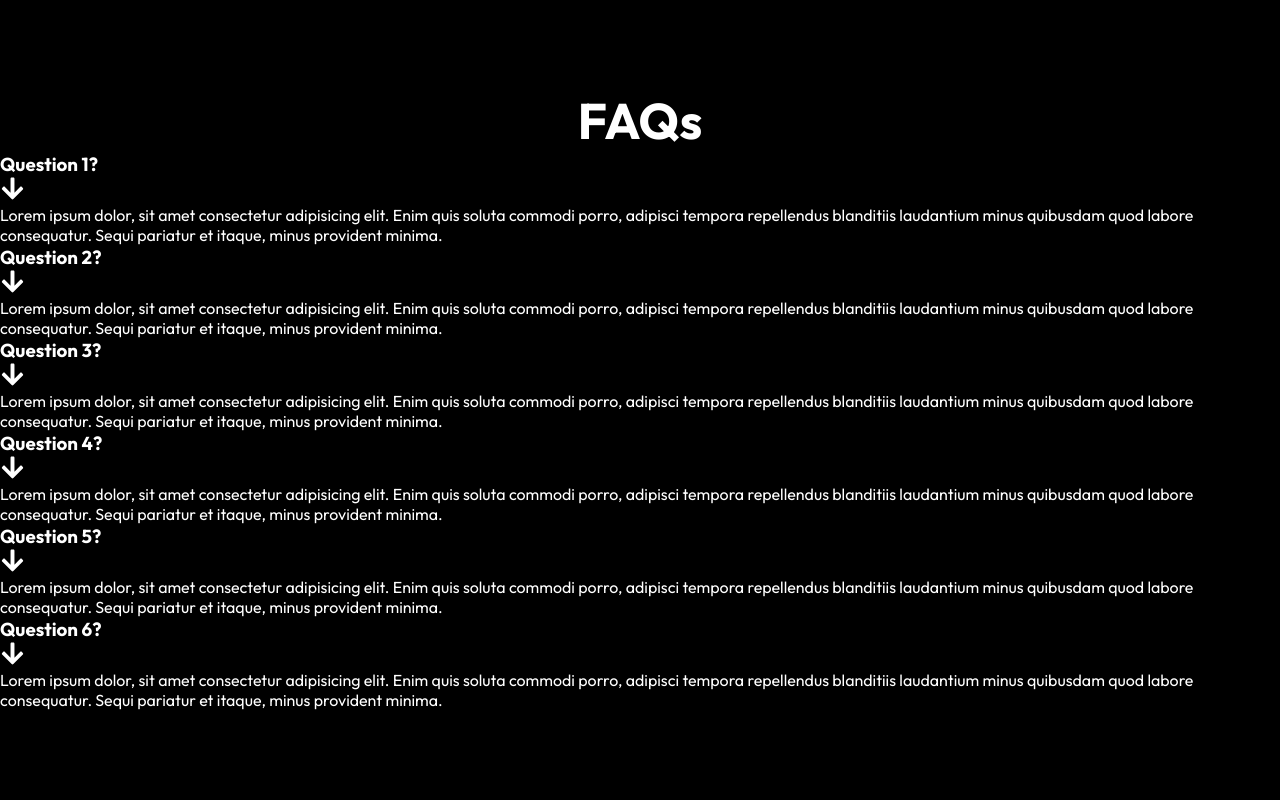
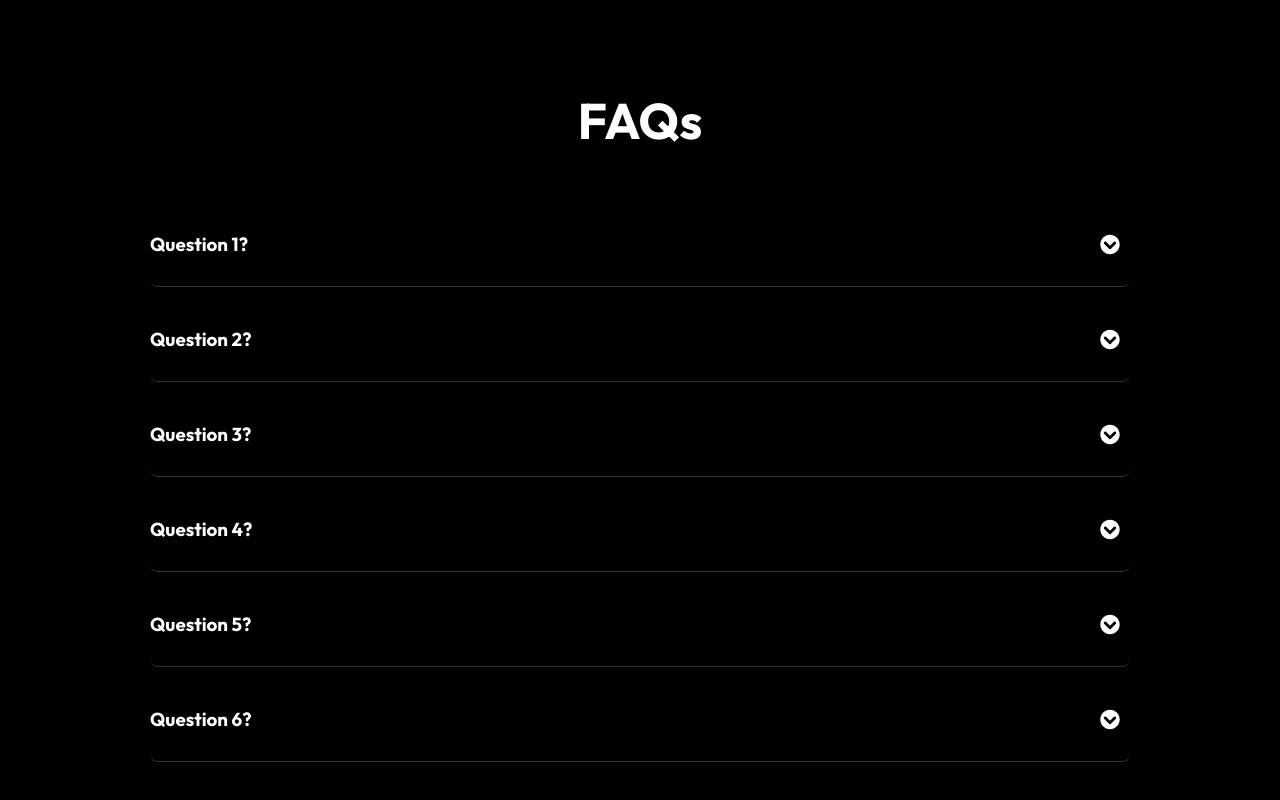
Before and after one commit to PrachiKS/glxtrvl-Project, a React (Vite) app: page / in a window 1280 px wide. Shown: the part 2455-3255 px from the top of the page. Before the commit the page ends 3165 px from the top, so only its background shows below. Built offline with nearby package versions, Linux system fonts and the light colour scheme.

Commit message:
FAQ Section enhance  is added

```diff
--- a/src/Pages/Home/Components/Faq.jsx
+++ b/src/Pages/Home/Components/Faq.jsx
@@ -1,13 +1,18 @@
 import React from "react";
-import { FaArrowUp, FaArrowDown } from 'react-icons/fa'; // From Font Awesome
+import { FaChevronCircleUp, FaChevronCircleDown } from 'react-icons/fa'; // From Font Awesome
 import { useState } from "react";
 
 const Faq = () => {
-const [click, setClick] = useState(false)
+  const [clickedIndex, setClickedIndex] = useState(null);
 
-  const handleClick = () => {
-    setClick(!click)
-  }
+  const handleClick = (i) => {
+    // 2. If the same index is clicked again, close it (set to null)
+    // Otherwise, set it to the new index
+    if (clickedIndex === i) {
+      return setClickedIndex(null);
+    }
+    setClickedIndex(i);
+  };
 
   const data = [
     {
@@ -41,33 +46,34 @@ const [click, setClick] = useState(false)
         "Lorem ipsum dolor, sit amet consectetur adipisicing elit. Enim quis soluta commodi porro, adipisci tempora repellendus blanditiis laudantium minus quibusdam quod labore consequatur. Sequi pariatur et itaque, minus provident minima.",
     }
   ];
+
+
+
   return (
     <>
       <h1 className="Heading">FAQs</h1>
       <section className="faq">
         <div className="item">
           {
-            data.map((item) => {
+            data.map((item, i) => {
               return (
-                <>
-                  <div className="question" key={item.question}>
+                <div className="wrapper" key={i}>
+                  <div className="question" onClick={() => handleClick(i)}>
                     <h3>{item.question}</h3>
-                    <div className="hamburger" onClick={handleClick}>
-                            {
-
-                            click ? (
-                              <FaArrowUp style={{color : "white"}} size={25}/>
-                            ):(
-                              <FaArrowDown style={{color : "white"}} size={25}/>
-                            )
-                            }
+                    <div className="Arrow">
+                      {clickedIndex === i ? (
+                        <FaChevronCircleUp style={{ color: "white" }} size={25} />
+                      ) : (
+                        <FaChevronCircleDown style={{ color: "white" }} size={25} />
+                      )}
+                    </div>
                   </div>
+                  <div className={`answers ${clickedIndex === i ? 'show' : ''}`}>
+                    <div className="content-inner">
+                      <p>{item.answers}</p>
+                    </div>
                   </div>
-
-                  <div className="answers" key={item.answers}>
-                    <p>{item.answers}</p>
-                  </div>
-                </>
+                </div>
               )
             })
           }
--- a/src/Pages/Home/Home.css
+++ b/src/Pages/Home/Home.css
@@ -87,6 +87,7 @@
     width: 100%;
     height: auto;
   }
+
   .about .content {
     align-items: center;
   }
@@ -109,14 +110,16 @@
   position: relative;
   display: flex;
   align-items: center;
-    max-width: 1200px; /* Adjust based on your layout */
+  max-width: 1200px;
+  /* Adjust based on your layout */
   margin: 0 auto;
 }
 
 .Service-Slider {
   display: flex;
   gap: 20px;
-    overflow-x: hidden; /* Hide the extra images */
+  overflow-x: hidden;
+  /* Hide the extra images */
   scroll-behavior: smooth;
   padding: 20px 0;
   width: 100%;
@@ -124,7 +127,8 @@
 }
 
 .Service-Card {
-    flex: 0 0 calc(25% - 15px); /* (100% / 4) minus gap adjustment */
+  flex: 0 0 calc(25% - 15px);
+  /* (100% / 4) minus gap adjustment */
   min-width: calc(25% - 15px);
 }
 
@@ -138,7 +142,7 @@
 
 .Service-Card img:hover {
   transform: scale(1.05);
-    box-shadow: 0 4px 15px rgba(0,0,0,0.3);
+  box-shadow: 0 4px 15px rgba(0, 0, 0, 0.3);
   cursor: pointer;
 }
 
@@ -160,8 +164,13 @@
   align-items: center;
 }
 
-.Left-Arrow { left: -60px; }
-.Right-Arrow { right: -60px; }
+.Left-Arrow {
+  left: -60px;
+}
+
+.Right-Arrow {
+  right: -60px;
+}
 
 /* Responsive Breakpoints */
 /* Tablet View: 2 Images */
@@ -170,8 +179,14 @@
     flex: 0 0 calc(50% - 10px);
     min-width: calc(50% - 10px);
   }
-    .Left-Arrow { left: 0; }
-    .Right-Arrow { right: 0; }
+
+  .Left-Arrow {
+    left: 0;
+  }
+
+  .Right-Arrow {
+    right: 0;
+  }
 }
 
 /* Mobile View: 1 Image */
@@ -180,6 +195,7 @@
     flex: 0 0 100%;
     min-width: 100%;
   }
+
   .Slider-Container {
     padding: 0 10px;
   }
@@ -187,7 +203,7 @@
 
 /* ***************************** Service css ****************************** */
 
-.call-to-action{
+.call-to-action {
   width: 100%;
   height: 300px;
   background-color: #080808;
@@ -198,39 +214,40 @@
   flex-direction: column;
 }
 
-.call-to-action h2{
+.call-to-action h2 {
   font-size: 40px;
 }
 
-.call-to-action button{
+.call-to-action button {
   padding: 10px 40px;
   background-color: transparent;
   border: 1px solid white;
 }
 
-@media (max-width:800px){
+@media (max-width:800px) {
   .call-to-action {
     height: 250px;
     gap: 30px;
   }
-  .call-to-action h2{
+
+  .call-to-action h2 {
     font-size: 30px;
   }
 
-  .call-to-action button{
+  .call-to-action button {
     padding: 8px 30px;
   }
 }
 
-@media (max-width:450px){
+@media (max-width:450px) {
 
-  .call-to-action h2{
+  .call-to-action h2 {
     font-size: 20px;
   }
 }
 
 /* ***************************** Modal css ****************************** */
-.overlay{
+.overlay {
   position: fixed;
   top: 0;
   left: 0;
@@ -240,10 +257,10 @@
   display: flex;
   justify-content: center;
   align-items: center;
-  background-color: rgba(0,0,0,0.8);
+  background-color: rgba(0, 0, 0, 0.8);
 }
 
-.overlay .modal{
+.overlay .modal {
   width: 600px;
   height: 400px;
   background-color: #080808;
@@ -255,7 +272,7 @@
   position: relative;
 }
 
-.overlay .modal .cross{
+.overlay .modal .cross {
   position: absolute;
   right: 20px;
   top: 20px;
@@ -263,7 +280,7 @@
 }
 
 @media (max-width:700px) {
-  .overlay .modal{
+  .overlay .modal {
     width: 500px;
     height: 250px;
     padding: 15px 30px;
@@ -271,9 +288,80 @@
 }
 
 @media (max-width:500px) {
-  .overlay .modal{
+  .overlay .modal {
     width: 300px;
     height: 350px;
     padding: 15px 30px;
   }
 }
+
+/* ***************************** FAQ css ****************************** */
+
+.faq {
+  width: 100%;
+  padding: 50px 150px;
+  box-sizing: border-box;
+}
+
+.faq .item {
+  display: flex;
+  flex-direction: column;
+  gap: 10px;
+  width: 100%;
+}
+
+.faq .item .wrapper {
+  width: 100%;
+  padding: 10px 0;
+  border-radius: 8px;
+  border-bottom: 1px solid rgba(255, 255, 255, 0.2);
+  transition: all 0.3s ease;
+}
+
+.faq .item .question {
+  width: 100%;
+  display: flex;
+  justify-content:flex-end;
+  align-items: center;
+  cursor: pointer;
+  padding: 20px 0;
+}
+.faq .question h3 {
+  margin: 0;
+  padding: 0;
+  text-align: left;
+  flex: 1;
+}
+.faq .Arrow {
+ display: flex;
+  padding-left: 20px;
+}
+.faq .answers {
+  display: grid;
+  grid-template-rows: 0fr;
+  transition: grid-template-rows 0.4s ease;
+  overflow: hidden;
+}
+
+.faq .answers.show {
+  grid-template-rows: 1fr;
+  height: auto;
+  max-width: 999999999;
+}
+.faq .answers .content-inner {
+  min-height: 0;
+}
+
+.faq .answers p {
+  padding: 0 0 20px 0;
+  color: #aaa;
+  line-height: 1.6;
+}
+
+@media (max-width:700px) {
+  .faq {
+  width: 100%;
+  padding: 30px 80px;
+  box-sizing: border-box;
+}
+}
```
Lines whose indentation alone changed are shown as unchanged.
